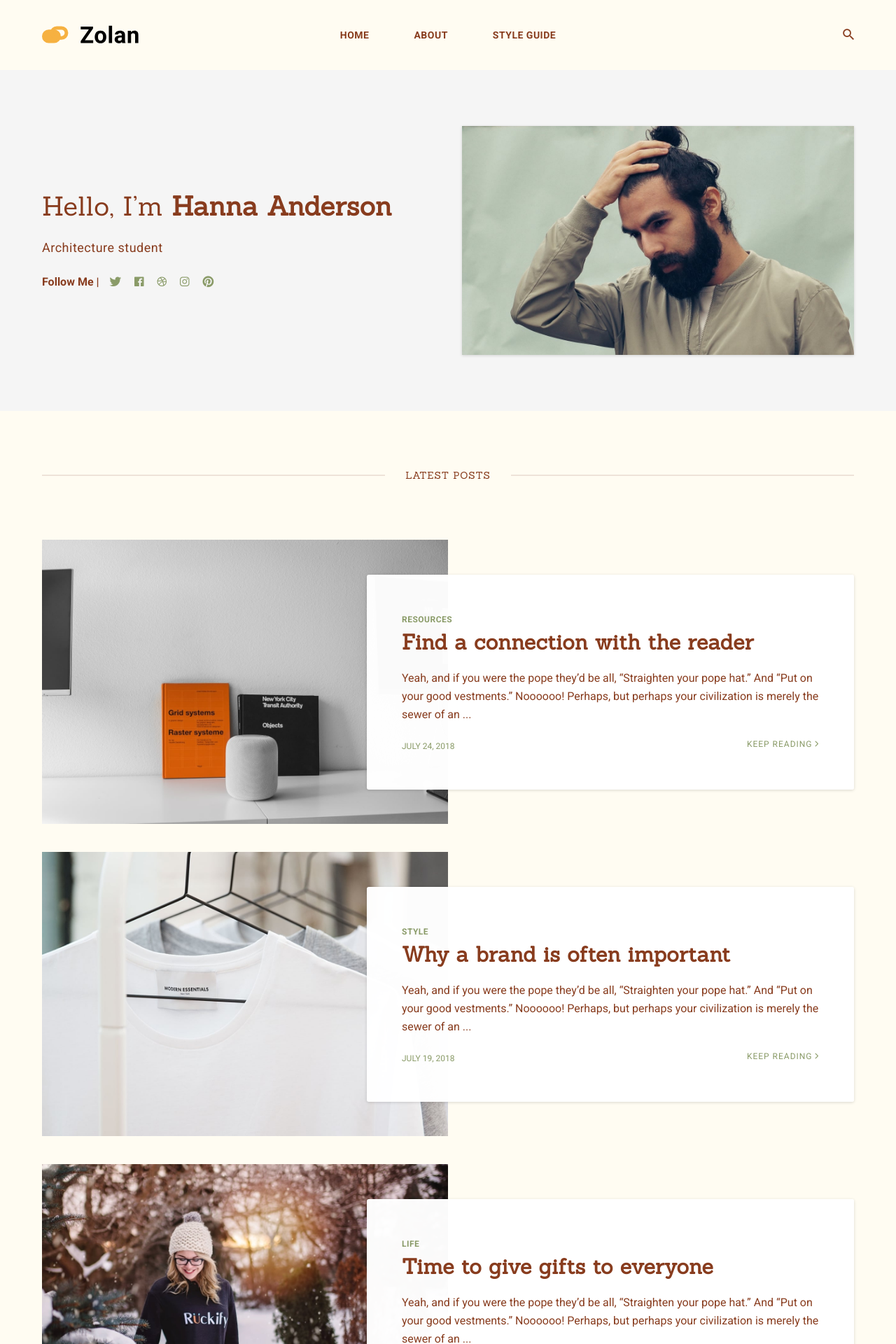
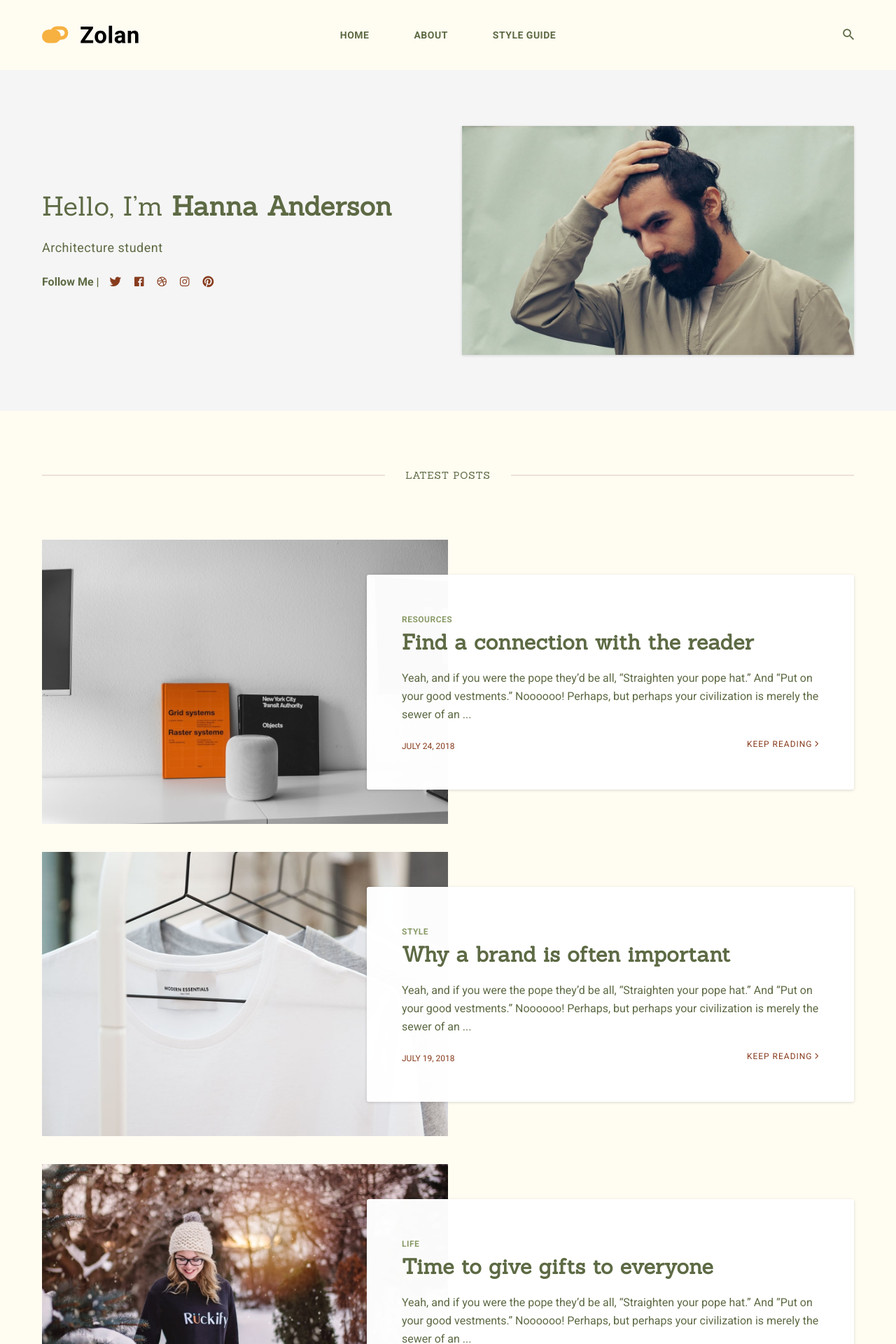
Before and after one commit to Andersonhannaa/andersonhannaa.github.io, a Jekyll site: the page built from index.html, in a window 1280 px wide. Shown: the top 1920 px of the page at 70% size. Built offline with Jekyll 4.4.1, drawn with Linux system fonts in a browser that asks for light colours; nearby versions of some CDN libraries; the list of posts is cut into pages by our own code.

Commit message:
Adjust colors

```diff
--- a/_sass/0-settings/_variables.scss
+++ b/_sass/0-settings/_variables.scss
@@ -16,8 +16,8 @@ $global-transition: all .35s;
 // Color Variables
 // *****************
 $brand-color: #8A9B68;
-$dark: #883C1E;
-$gray: #8A9B68;
+$dark: #5D6A44;
+$gray: #883C1E;
 $light-gray: #DEC7BD;
 $white: #FFFCF2;
 $black: #000000;
```
